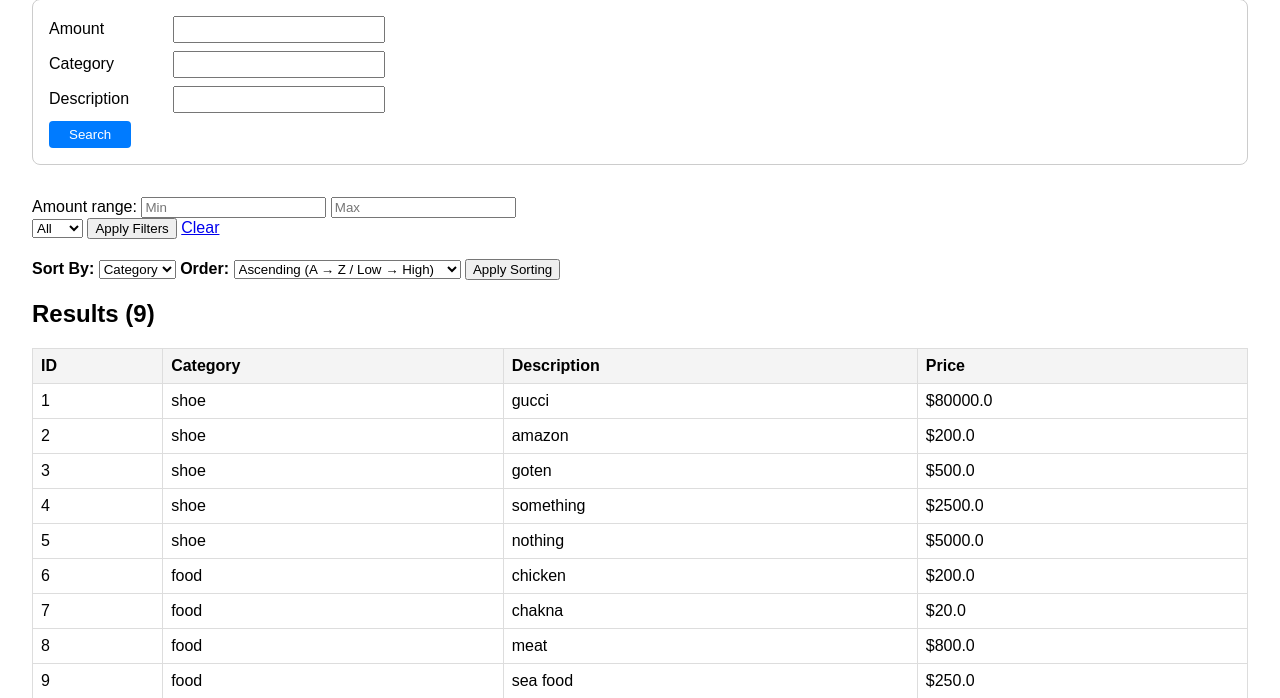
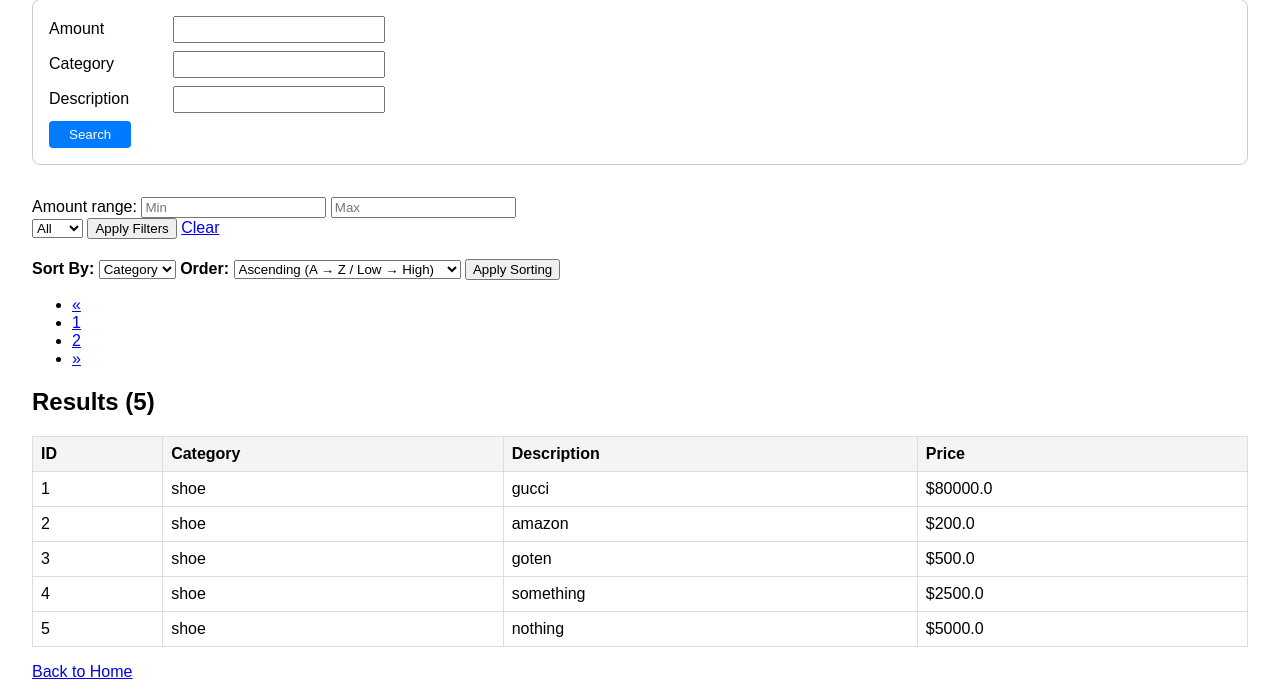
Before and after one commit to aryan-18-pentester/Flask_Expense_Tracker, a Flask app: page /search in a window 1280 px wide. Shown: the part 91-789 px from the top of the page. Run offline with Flask 3, Linux system fonts and the light colour scheme; a user stored in the database is signed in.

Commit message:
add: pagination

```diff
--- a/app.py
+++ b/app.py
@@ -177,6 +177,13 @@ def delete(entry_id):
 @app.route('/search', methods=['GET'])
 @login_required
 def search():
+     # Get current page number, default to 1
+    page = request.args.get('page', 1, type=int)
+
+    # Paginate the query: 5 items per page
+    # error_out=False prevents 404 errors if page is out of range
+    pagination = Entry.query.paginate(page=page, per_page=4, error_out=False)
+
     # --- 1. Read all parameters (existing + new) ---
     amount = request.args.get('amount', type=int)
     category = request.args.get('category', '').strip()
@@ -236,10 +243,25 @@ def search():
             query = query.order_by(Entry.category.asc())
         elif sort_order == 'desc':
             query = query.order_by(Entry.category.desc())
-    results = query.all()
-    # --- 8. Render template with all values ---
+    # --- 8. Pagination
+    per_page = 5
+    # Paginate query
+    pagination = query.paginate(
+     page=page,
+     per_page=5,
+     error_out=False
+)
+    total_pages = pagination.pages
+    total_items = pagination.total
+
+    results=pagination.items
+
+    # --- 9. Render template with all values ---
     return render_template(
-        'search.html',        # change to your actual template name
+        'search.html',
+        pagination=pagination,
+        page=page,
+        total_pages=total_pages,
         results=results,
         amount=amount,
         category=category,
--- a/templates/search.html
+++ b/templates/search.html
@@ -90,7 +90,50 @@
     </select>
 
     <button type="submit">Apply Sorting</button>
+    <!-- ========== PAGINATION ========== -->
+{% if total_pages > 1 %}
+<nav aria-label="Page navigation">
+    <ul class="pagination justify-content-center">
+        <!-- Previous -->
+        <li class="page-item {% if page == 1 %}disabled{% endif %}">
+            <a class="page-link" href="{{ url_for('search', page=page-1) if page > 1 else '#' }}" aria-label="Previous">
+                <span aria-hidden="true">&laquo;</span>
+            </a>
+        </li>
 
+        <!-- Page numbers (with ellipsis) -->
+        {% set start = [1, page - 2]|max %}
+        {% set end = [total_pages, page + 2]|min %}
+
+        {% if start > 1 %}
+            <li class="page-item"><a class="page-link" href="{{ url_for('search', page=1) }}">1</a></li>
+            {% if start > 2 %}
+                <li class="page-item disabled"><span class="page-link">…</span></li>
+            {% endif %}
+        {% endif %}
+
+        {% for p in range(start, end + 1) %}
+            <li class="page-item {% if p == page %}active{% endif %}">
+                <a class="page-link" href="{{ url_for('search', page=p,) }}">{{ p }}</a>
+            </li>
+        {% endfor %}
+
+        {% if end < total_pages %}
+            {% if end < total_pages - 1 %}
+                <li class="page-item disabled"><span class="page-link">…</span></li>
+            {% endif %}
+            <li class="page-item"><a class="page-link" href="{{ url_for('search', page=total_pages) }}">{{ total_pages }}</a></li>
+        {% endif %}
+
+        <!-- Next -->
+        <li class="page-item {% if page == total_pages %}disabled{% endif %}">
+            <a class="page-link" href="{{ url_for('search', page=page+1) if page < total_pages else '#' }}" aria-label="Next">
+                <span aria-hidden="true">&raquo;</span>
+            </a>
+        </li>
+    </ul>
+</nav>
+{% endif %}
 </div>
 </form>
 
@@ -115,6 +158,7 @@
                 <td>${{ record.amount }}</td>
             </tr>
             {% endfor %}
+
         </tbody>
     </table>
     {% else %}
```
